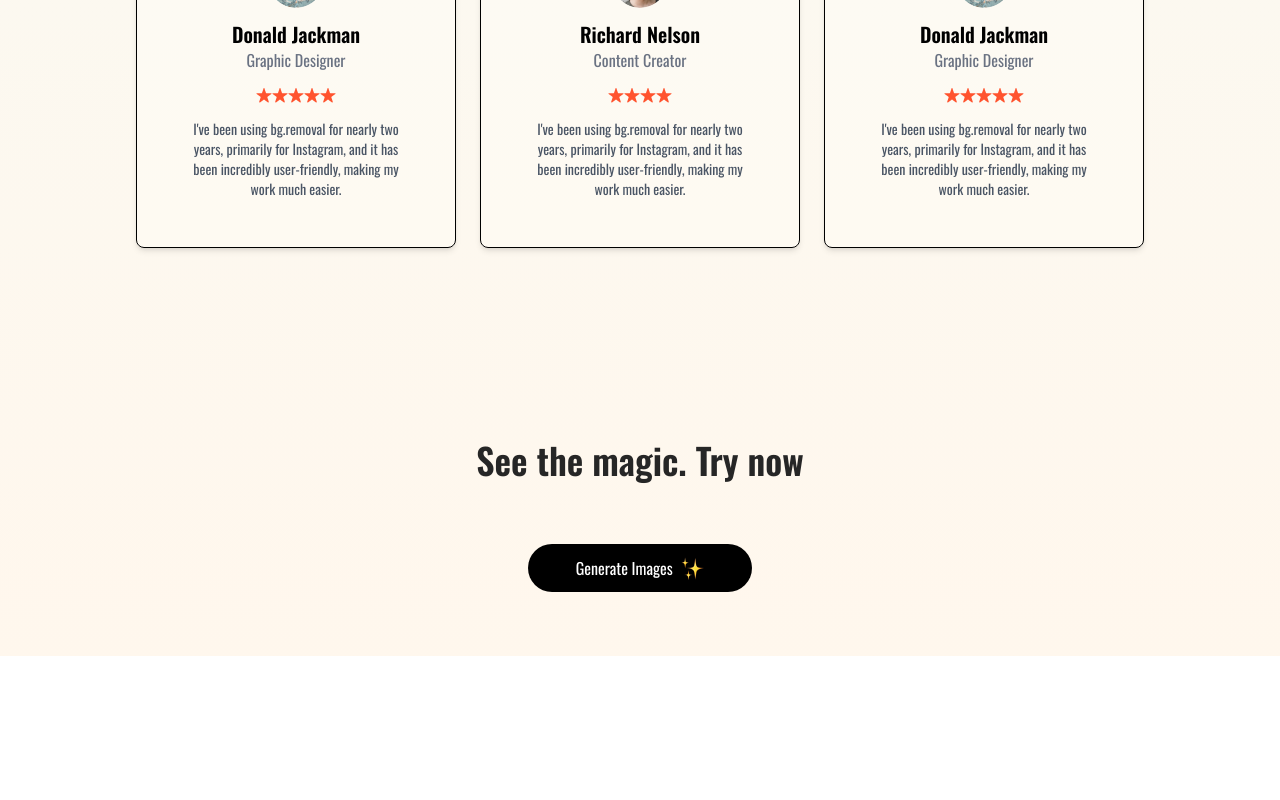
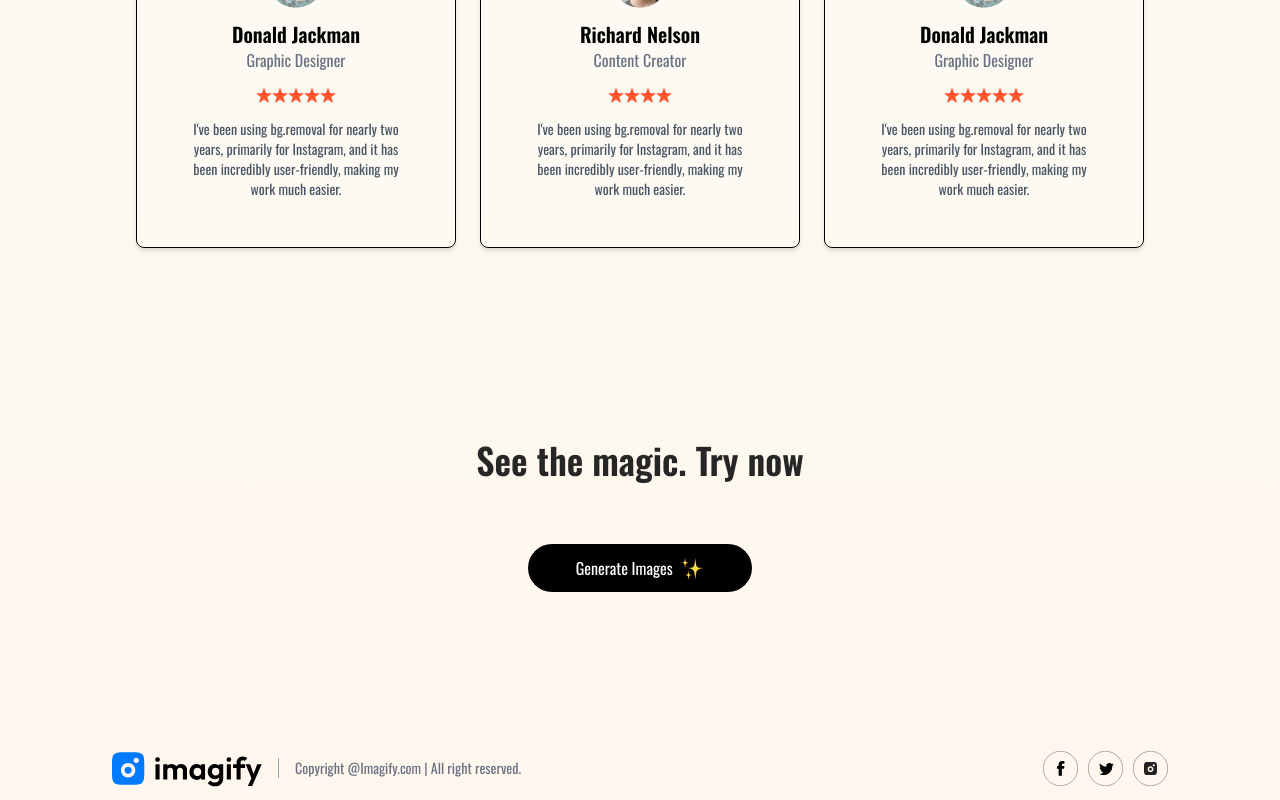
Before and after one commit to krishnagopal-1/IMAGIFY-AI-Image-Generator, a React (Vite) app: page / in a window 1280 px wide. Shown: the part 2249-3049 px from the top of the page. Before the commit the page ends 2905 px from the top, so only its background shows below. Built offline with nearby package versions, Linux system fonts and the light colour scheme.

Commit message:
Added Footer

```diff
--- a/src/App.jsx
+++ b/src/App.jsx
@@ -3,6 +3,7 @@
 import Result from './pages/Result';
 import BuyCredit from './pages/BuyCredit';
 import NavBar from './components/NavBar';
+import Footer from './components/Footer';
 
 
 function App() {
@@ -14,9 +15,7 @@
         <Route path='/result' element={<Result/>} />
         <Route path='/buy' element={<BuyCredit/>} />
       </Routes>
-
-
-
+      <Footer />
     </div>
   )
 }
--- /dev/null
+++ b/src/components/Footer.jsx
@@ -0,0 +1,19 @@
+import { assets } from '../assets/assets'
+
+function Footer() {
+    return (
+        <div className='flex items-center justify-between gap-4 py-3 mt-20'>
+            <img src={assets.logo} alt="" width={150} />
+
+            <p className='flex-1 border-l border-gray-400  pl-4 text-sm text-gray-500 max-sm:hidden'>Copyright @Imagify.com | All right reserved.</p>
+
+            <div className='flex gap-2.5'>
+                <img src={assets.facebook_icon} alt="" width={35} />
+                <img src={assets.twitter_icon} alt="" width={35} />
+                <img src={assets.instagram_icon} alt="" width={35} />
+            </div>
+        </div>
+    )
+}
+
+export default Footer
--- a/src/components/GenerateBtn.jsx
+++ b/src/components/GenerateBtn.jsx
@@ -1,4 +1,3 @@
-import React from 'react'
 import { assets } from '../assets/assets'
 
 function GenerateBtn() {
```
